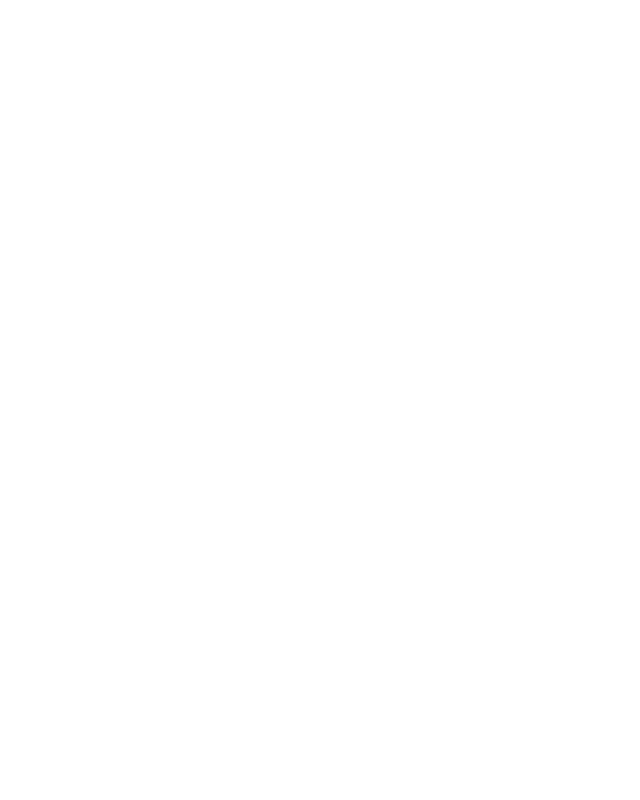
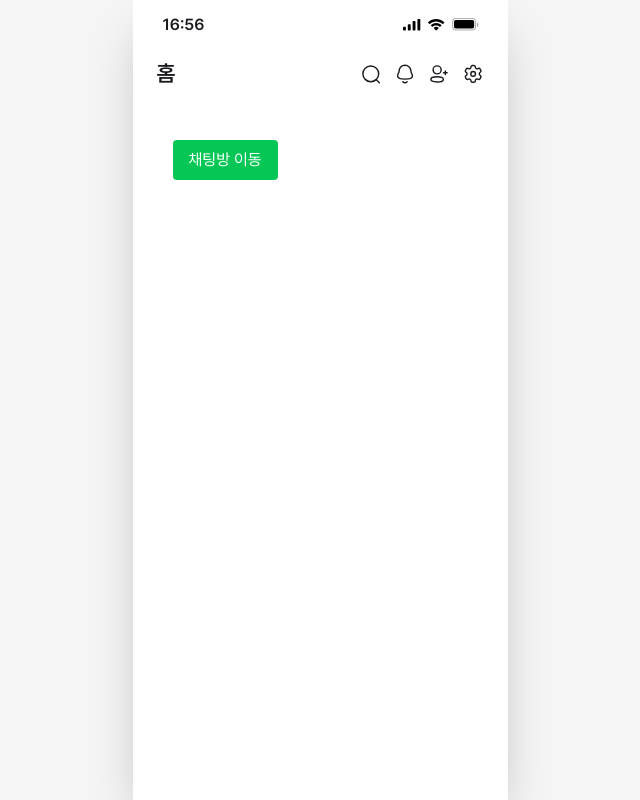
Before and after one commit to CEOS-Developers/react-messenger-22nd, a React (Vite) app: page / in a window 1280 px wide. Before the commit this address had no page. Shown: the whole page, without its empty margins (320-960 px from the left). Built offline with nearby package versions, Linux system fonts and the light colour scheme.

Commit message:
fix: 홈 화면에 임시  채팅방 이동 버튼 생성 및 배포 오류 수정

```diff
--- a/index.html
+++ b/index.html
@@ -5,7 +5,7 @@
     <link rel="icon" type="image/x-icon" href="/favicon.ico" />
     <meta name="viewport" content="width=device-width, initial-scale=1.0" />
     <title>LINE</title>
-    <link href="/dist/styles.css" rel="stylesheet">
+    <link href="styles.css" rel="stylesheet">
   </head>
   <body>
     <div id="root"></div>
--- a/src/App.tsx
+++ b/src/App.tsx
@@ -9,7 +9,7 @@
       <BrowserRouter>
         <Routes>
           <Route element={<Layout/>}>
-            <Route path="/home" element={<Home />} />
+            <Route path="/" element={<Home />} />
             <Route path="/chatroom/:chatRoomId" element={<ChatRoom />} />
           </Route>
         </Routes>
--- a/src/pages/Home.tsx
+++ b/src/pages/Home.tsx
@@ -6,7 +6,9 @@
             <Header
             type="home"
              />
-             <span>https://react-messenger-22nd-five.vercel.app/chatroom/1 로 이동하면 확인 가능합니다!</span>
+             <button className="mt-10 ml-10 px-4 py-2 bg-green-3 text-white rounded">
+              <a href="https://react-messenger-22nd-five.vercel.app/chatroom/1" target="_blank" rel="noopener noreferrer">채팅방 이동</a>
+             </button>
         </div>
     );
 }
```
